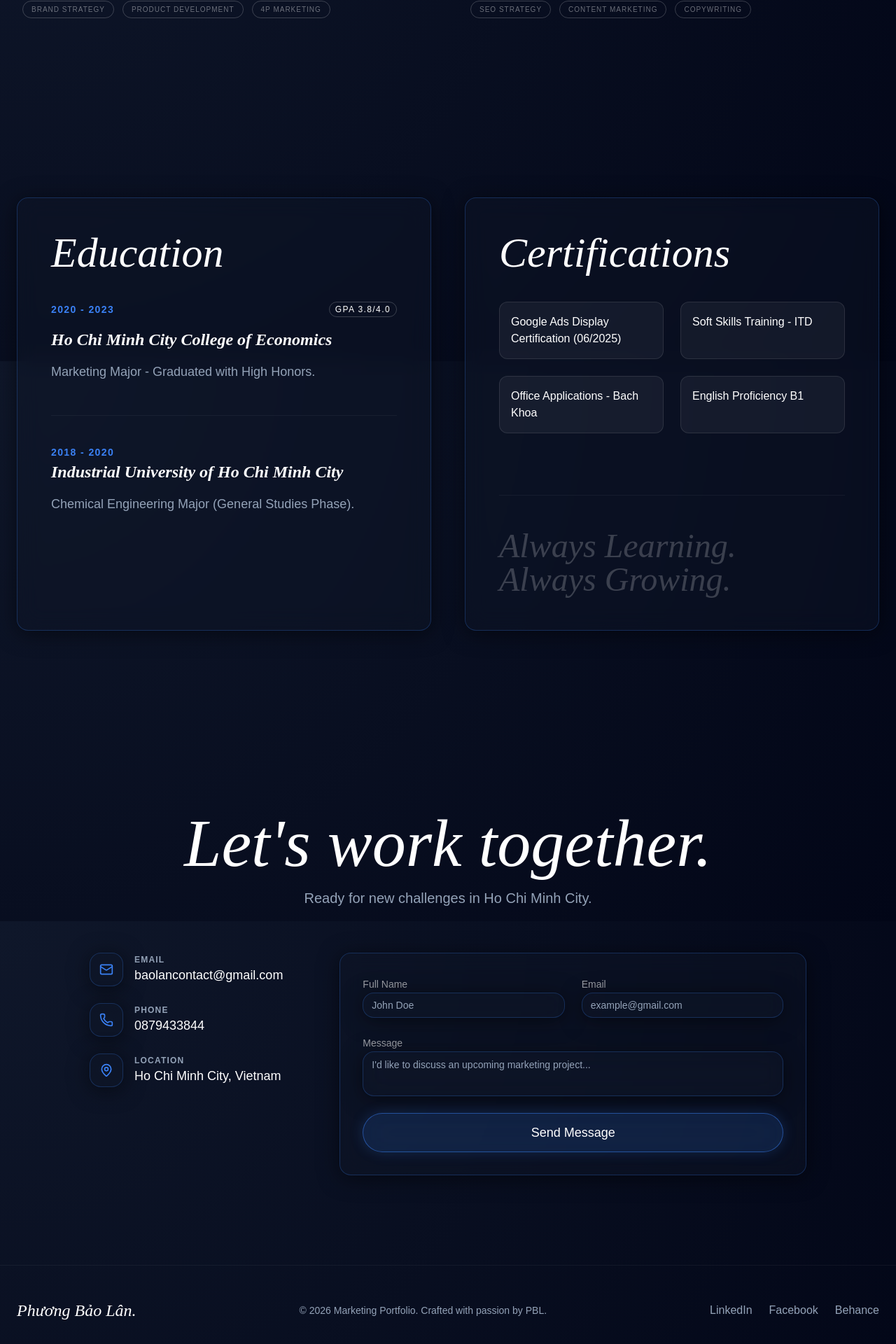
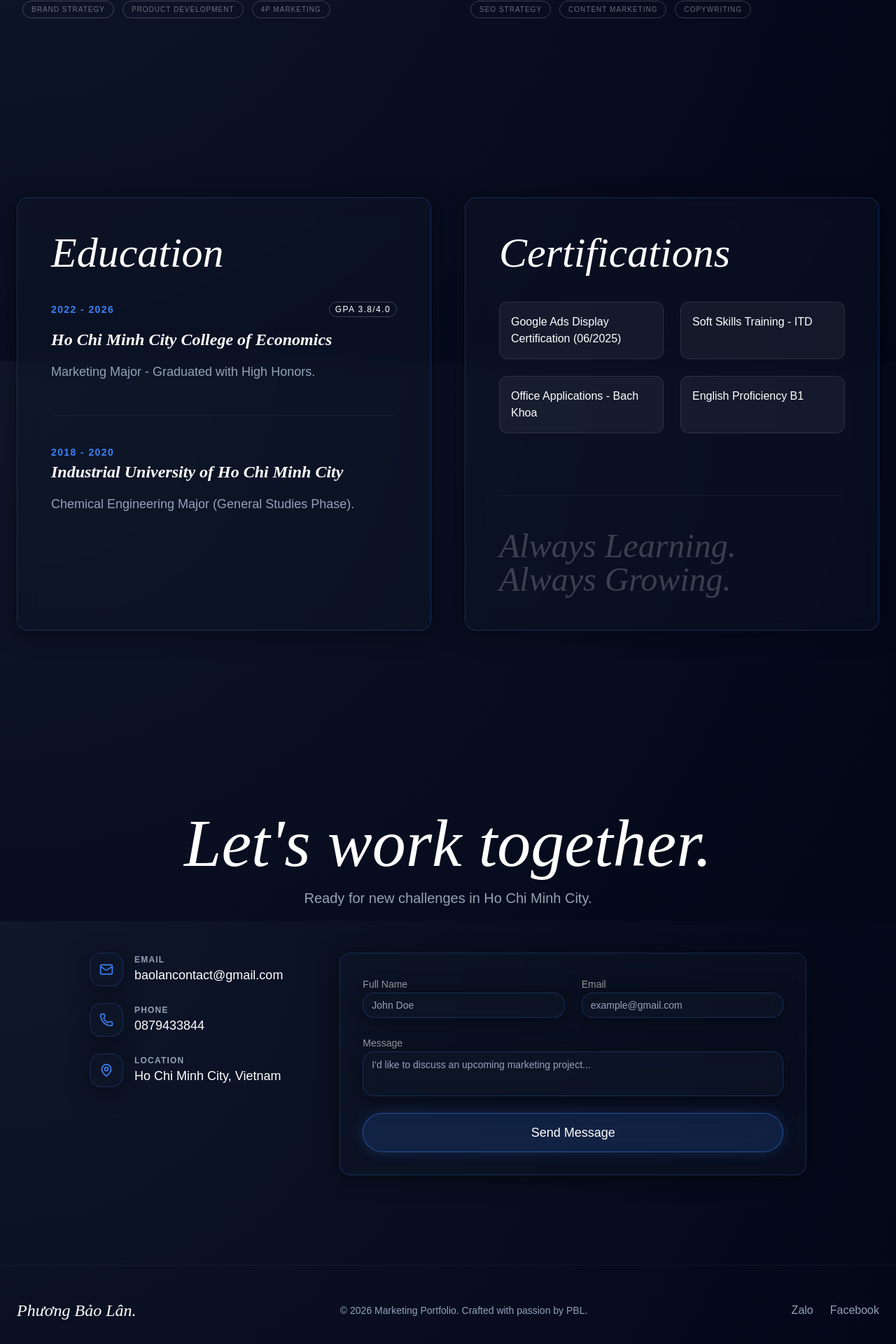
Before and after one commit to lanlanlan166-beep/Bao-lan-portfolio, a React (Vite) app: page / in a window 1280 px wide. Shown: the part 5084-7004 px from the top of the page at 70% size. Built offline with nearby package versions, Linux system fonts and the light colour scheme.

Commit message:
feat: Update education dates and contact links
Adjusted the education timeline to reflect a new graduation date range.
Replaced placeholder social media links with a Zalo contact and the correct Facebook profile URL.

```diff
--- a/src/App.tsx
+++ b/src/App.tsx
@@ -920,7 +920,7 @@ export default function App() {
               <div className="space-y-12">
                 <div className="space-y-4">
                   <div className="flex justify-between items-center text-primary text-sm font-semibold tracking-widest uppercase">
-                    <span>2020 - 2023</span>
+                    <span>2022 - 2026</span>
                     <Badge variant="outline" className="text-white border-white/20">GPA 3.8/4.0</Badge>
                   </div>
                   <h4 className="text-2xl font-bold">Ho Chi Minh City College of Economics</h4>
@@ -1065,9 +1065,8 @@ export default function App() {
             © {new Date().getFullYear()} Marketing Portfolio. Crafted with passion by PBL.
           </p>
           <div className="flex gap-6">
-            <a href="#" className="text-muted-foreground hover:text-white transition-colors">LinkedIn</a>
-            <a href="#" className="text-muted-foreground hover:text-white transition-colors">Facebook</a>
-            <a href="#" className="text-muted-foreground hover:text-white transition-colors">Behance</a>
+            <a href="https://zalo.me/0925719181" target="_blank" rel="noopener noreferrer" className="text-muted-foreground hover:text-white transition-colors">Zalo</a>
+            <a href="https://www.facebook.com/lanpin.bao" target="_blank" rel="noopener noreferrer" className="text-muted-foreground hover:text-white transition-colors">Facebook</a>
           </div>
         </div>
       </footer>
```
